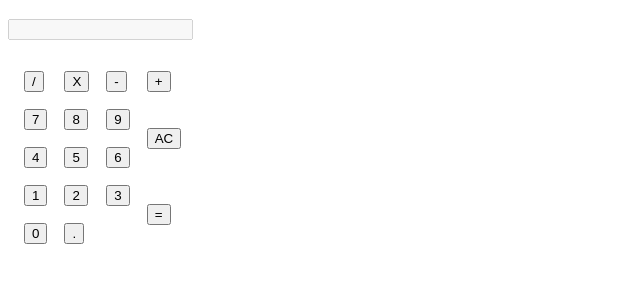
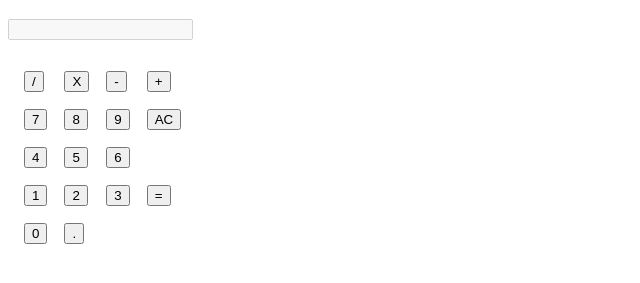
Before and after one commit to taranpalsingh/Calcii, a plain HTML site: page index.html in a window 1280 px wide. Shown: the part 61-344 px from the top of the page, without its empty margins (0-640 px from the left). Drawn offline with Linux system fonts and the light colour scheme.

Commit message:
Update index.html

```diff
--- a/index.html
+++ b/index.html
@@ -28,7 +28,7 @@
             <td> <input type="button" name="7" value="7"  > </td>
             <td> <input type="button" name="8" value="8"  > </td>
             <td> <input type="button" name="9" value="9"  > </td>
-            <td rowspan="2"> <input  type="button" name="AC" value="AC"  > </td>
+            <td> <input  type="button" name="AC" value="AC"  > </td>
           </tr>
           <tr>
             <td> <input type="button" name="4" value="4"  > </td>
@@ -40,11 +40,11 @@
             <td> <input type="button" name="1" value="1"  > </td>
             <td> <input type="button" name="2" value="2"  > </td>
             <td> <input type="button" name="3" value="3"  > </td>
-            <td rowspan="2"> <input type="button" name="=" value="="  > </td>
+            <td> <input type="button" name="=" value="="  > </td>
           </tr>
           <tr>
             <td> <input type="button" name="0" value="0"  > </td>
-            <td colspan="2"> <input type="button" name="." value="."  > </td>
+            <td> <input type="button" name="." value="."  > </td>
           </tr>
         </table>
       </form>
```
